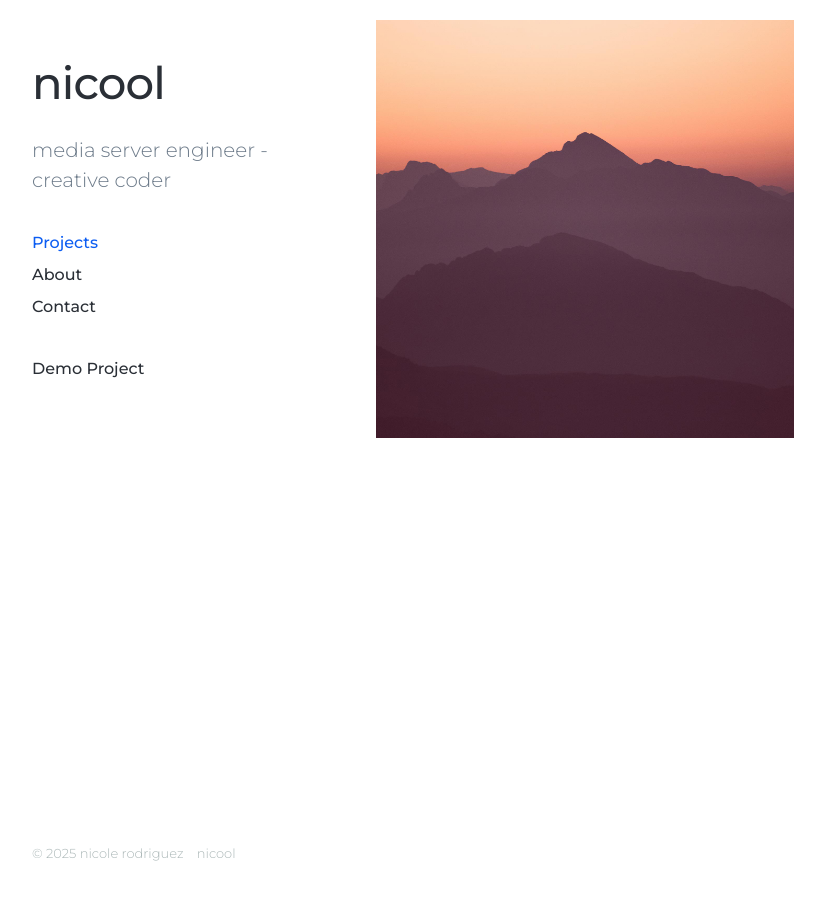
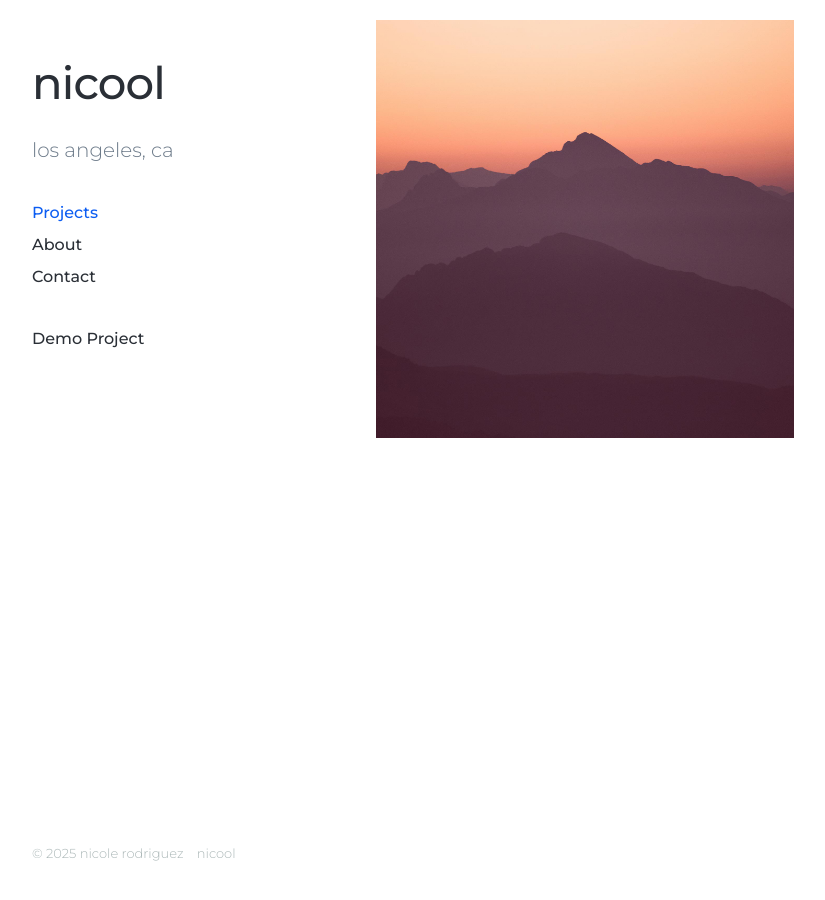
Before and after one commit to nic-glitch/nicool, a Jekyll site: the page built from index.html, in a window 1280 px wide. Shown: the whole page, without its empty margins (28-853 px from the left). Built offline with Jekyll 4.4.1, drawn with Linux system fonts in a browser that asks for light colours; nearby versions of some CDN libraries.

Commit message:
Update settings.yml

```diff
--- a/_data/settings.yml
+++ b/_data/settings.yml
@@ -1,6 +1,6 @@
 basic_settings:
   site_title: nicool
-  site_tagline: media server engineer - creative coder
+  site_tagline: los angeles, ca
   favicon_image: /images/favicon.png
 
 header_settings:
```
